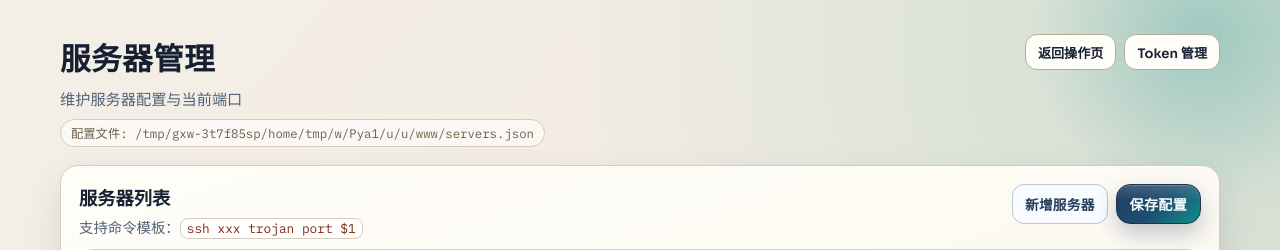
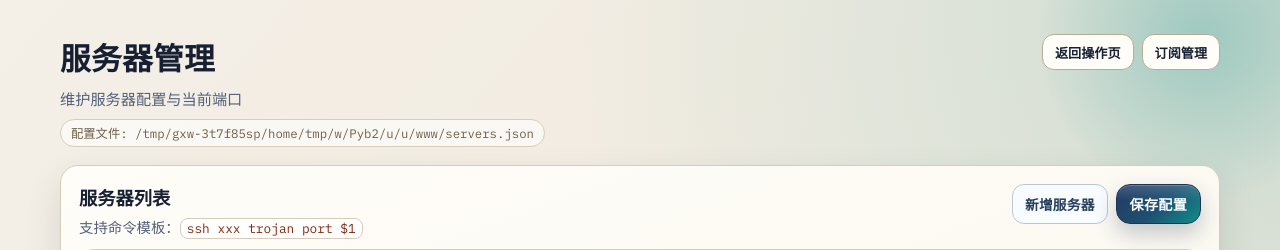
Before and after one commit to shafishcn/trojan-panel, a Flask app: page /servers in a window 1280 px wide. Shown: the top 250 px of the page. Run offline with Flask 3, Linux system fonts and the light colour scheme.

Commit message:
chore: rename token management wording to subscription management

```diff
--- a/static/app.js
+++ b/static/app.js
@@ -180,7 +180,7 @@ function formatSubscriptionResult(data) {
   const lines = [];
   lines.push(`status: ${data.ok ? "success" : "failed"}`);
   if (data.message) lines.push(`message: ${data.message}`);
-  if (data.token) lines.push(`token: ${data.token}`);
+  if (data.token) lines.push(`subscription id: ${data.token}`);
   if (data.overwritten !== undefined) lines.push(`overwritten: ${data.overwritten ? "yes" : "no"}`);
   if (data.server_count !== undefined) lines.push(`server count: ${data.server_count}`);
   if (Array.isArray(data.server_ids) && data.server_ids.length) lines.push(`server ids: ${data.server_ids.join(", ")}`);
@@ -400,7 +400,7 @@ function initSubscriptionPanel() {
   const tokenFromQuery = new URLSearchParams(window.location.search).get("token") || "";
   if (tokenInput && tokenFromQuery && /^[A-Za-z0-9_-]{1,64}$/.test(tokenFromQuery) && !tokenInput.value.trim()) {
     tokenInput.value = tokenFromQuery;
-    markResult(resultEl, null, `已载入 Token: ${tokenFromQuery}，请勾选服务器后点击生成进行覆盖更新。`);
+    markResult(resultEl, null, `已载入订阅标识: ${tokenFromQuery}，请勾选服务器后点击生成进行覆盖更新。`);
   }
 
   selectAllBtn.addEventListener("click", () => {
@@ -423,7 +423,7 @@ function initSubscriptionPanel() {
 
     const token = tokenInput ? tokenInput.value.trim() : "";
     if (token && !/^[A-Za-z0-9_-]{1,64}$/.test(token)) {
-      markResult(resultEl, false, "自定义 Token 只能包含字母、数字、-、_，且长度不超过 64。");
+      markResult(resultEl, false, "自定义订阅标识只能包含字母、数字、-、_，且长度不超过 64。");
       return;
     }
 
@@ -464,7 +464,7 @@ function initSubscriptionManagerPage() {
   const renderList = (items) => {
     tokenListEl.innerHTML = "";
     if (!Array.isArray(items) || !items.length) {
-      setListText("暂无已保存 Token。");
+      setListText("暂无已保存订阅。");
       return;
     }
 
@@ -533,7 +533,7 @@ function initSubscriptionManagerPage() {
       copyBtn.textContent = "复制链接";
       copyBtn.addEventListener("click", async () => {
         if (!url) {
-          markResult(resultEl, false, "当前 Token 没有可复制的链接。");
+          markResult(resultEl, false, "当前订阅没有可复制的链接。");
           return;
         }
         try {
@@ -550,7 +550,7 @@ function initSubscriptionManagerPage() {
       deleteBtn.className = "danger-btn";
       deleteBtn.textContent = "删除";
       deleteBtn.addEventListener("click", async () => {
-        if (!window.confirm(`确认删除 Token "${token}" 吗？`)) return;
+        if (!window.confirm(`确认删除订阅 "${token}" 吗？`)) return;
         const restore = setButtonLoading(deleteBtn, "删除中...");
         try {
           const resp = await fetch(`/api/subscriptions/${encodeURIComponent(token)}`, { method: "DELETE" });
@@ -559,7 +559,7 @@ function initSubscriptionManagerPage() {
             markResult(resultEl, false, data.message || "删除失败。");
             return;
           }
-          markResult(resultEl, true, `Token 已删除: ${token}`);
+          markResult(resultEl, true, `订阅已删除: ${token}`);
           await loadSubscriptionList();
         } catch (err) {
           if (err instanceof UnauthorizedError) return;
@@ -578,7 +578,7 @@ function initSubscriptionManagerPage() {
   const loadSubscriptionList = async (button = null) => {
     let restore = null;
     if (button) restore = setButtonLoading(button, "刷新中...");
-    setListText("正在加载 Token 列表...");
+    setListText("正在加载订阅列表...");
     try {
       const resp = await fetch("/api/subscriptions");
       const data = await parseApiResponse(resp);
--- a/templates/servers.html
+++ b/templates/servers.html
@@ -19,7 +19,7 @@
         <h1>服务器管理</h1>
         <div class="top-links">
           <a class="top-link" href="{{ url_for('index') }}">返回操作页</a>
-          <a class="top-link" href="{{ url_for('subscriptions_page') }}">Token 管理</a>
+          <a class="top-link" href="{{ url_for('subscriptions_page') }}">订阅管理</a>
           {% if auth_enabled %}
             <a class="top-link" href="{{ url_for('logout') }}">退出登录{% if current_user %}（{{ current_user }}）{% endif %}</a>
           {% endif %}
```
Also changed, not shown: templates/index.html (+4 -4 lines), templates/subscriptions.html (+6 -6 lines), README.md.
